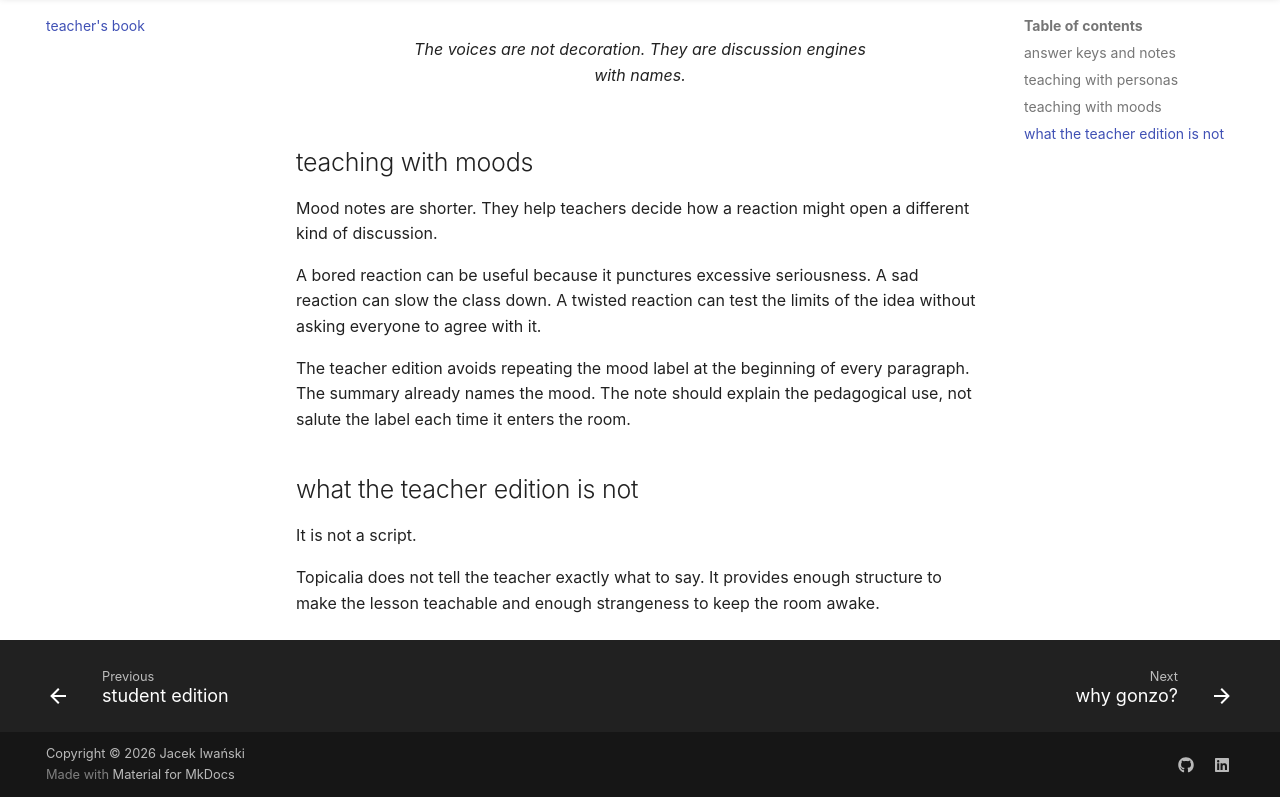
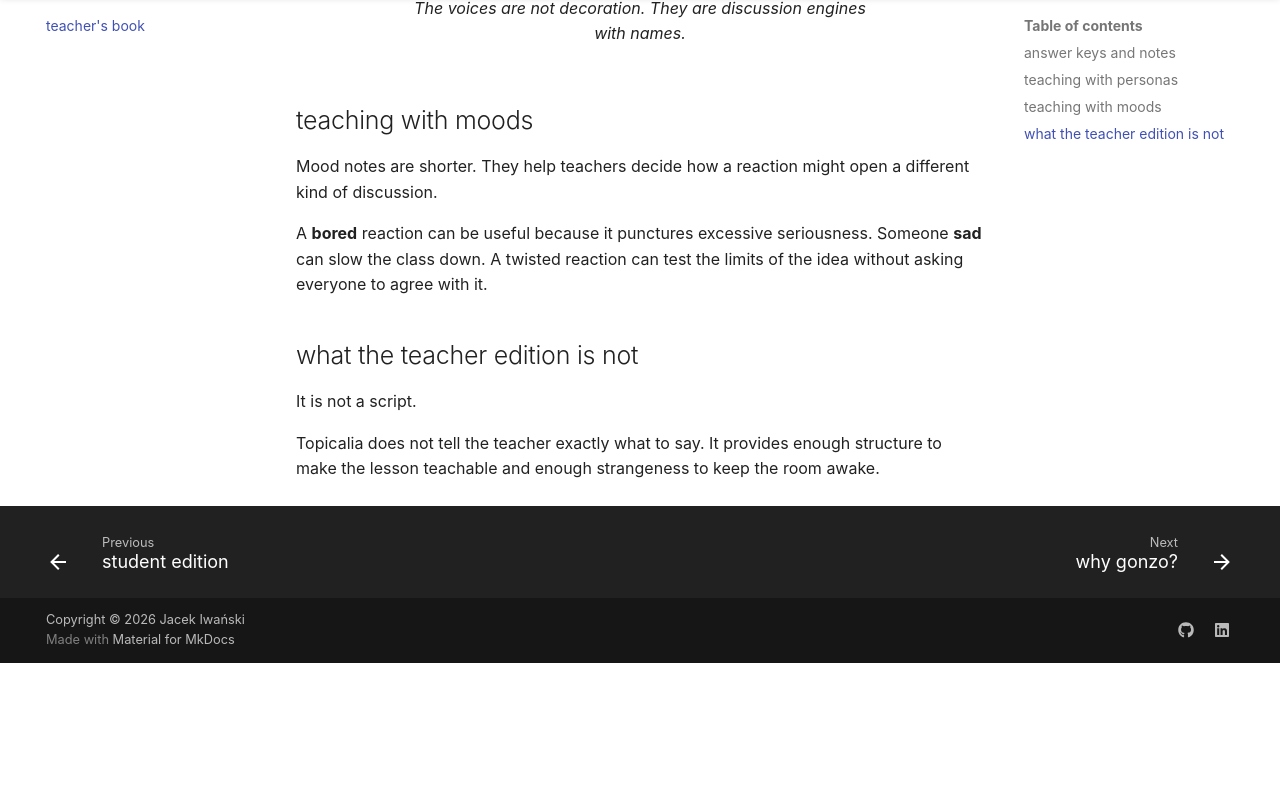
Before and after one commit to jiwanski/topicalia2-notes, an MkDocs documentation site: the page built from docs/editions/teacher.md, in a window 1280 px wide and 900 px high, scrolled down 1637 px, cut to the strip 103-900 px from the top of the window. Built offline with MkDocs 1.6.1 and Material for MkDocs 9.7.7, drawn with Linux system fonts in a browser that asks for light colours; after the commit the page ends 2403 px from its top, so only the background shows below that; some of the changed text lies outside the part shown.

Commit message:
update teacher edition doc

```diff
--- a/docs/editions/teacher.md
+++ b/docs/editions/teacher.md
@@ -1,8 +1,6 @@
 # Teacher's book
 
-The teacher edition mirrors the student edition, but it does a different job.
-
-It is not only an answer key. It explains what the lesson is trying to make discussable, what language is worth noticing, and how the recurring voices can be used in class without turning them into decorative livestock.
+The teacher edition mirrors the student edition, but it does a different job - it explains what the lesson is trying to make discussable, what language is worth noticing, and how the recurring voices can be used in class without turning them into decorative wallflowers.
 
 <figure markdown="span">
   ![Teacher notes page from Japan 1](assets/screens/japan1-teacher-notes.png)
@@ -65,9 +63,7 @@
 
 Mood notes are shorter. They help teachers decide how a reaction might open a different kind of discussion.
 
-A bored reaction can be useful because it punctures excessive seriousness. A sad reaction can slow the class down. A twisted reaction can test the limits of the idea without asking everyone to agree with it.
-
-The teacher edition avoids repeating the mood label at the beginning of every paragraph. The summary already names the mood. The note should explain the pedagogical use, not salute the label each time it enters the room.
+A **bored** reaction can be useful because it punctures excessive seriousness. Someone **sad** can slow the class down. A twisted reaction can test the limits of the idea without asking everyone to agree with it.
 
 ## what the teacher edition is not
 
```
